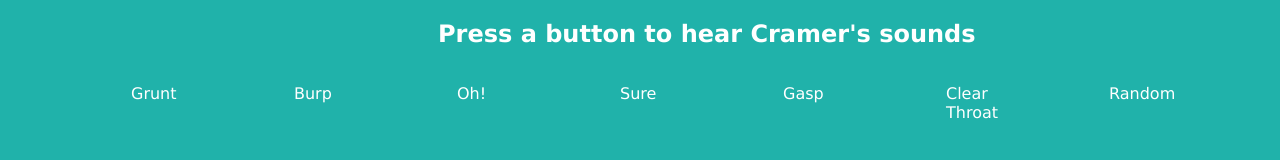
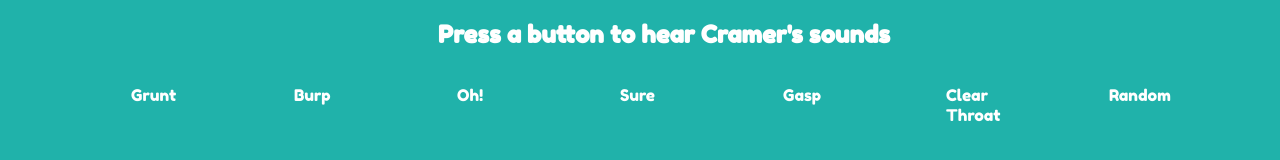
Before and after one commit to sehenry620/CramerBox, a plain HTML site: page index.html in a window 1280 px wide. Drawn offline with Linux system fonts and the light colour scheme.

Commit message:
change fonts

```diff
--- a/assets/styles.css
+++ b/assets/styles.css
@@ -1,17 +1,17 @@
+
 body {
     background-color: lightseagreen;
 }
 
 h2 {
     color: white;
-    font-family: 'Lucida Sans', 'Lucida Sans Regular', 'Lucida Grande', 'Lucida Sans Unicode';
+    font-family: 'Fredoka One', cursive;
     margin-left: 430px;
 }
 
 p {
     color: white;
-    font-family: 'Lucida Sans', 'Lucida Sans Regular', 'Lucida Grande', 'Lucida Sans Unicode';
-
+    font-family: 'Fredoka One', cursive;
 }
 
 #soundbox {
--- a/index.html
+++ b/index.html
@@ -6,6 +6,10 @@
     <meta http-equiv="X-UA-Compatible" content="ie=edge">
     <title>Cramer Box</title>
     <link rel="stylesheet" type="text/css" href="assets/styles.css">
+    <link href="https://fonts.googleapis.com/css?family=Fredoka+One&display=swap" rel="stylesheet">
+
+
+
 </head>
 <body>
 
```
